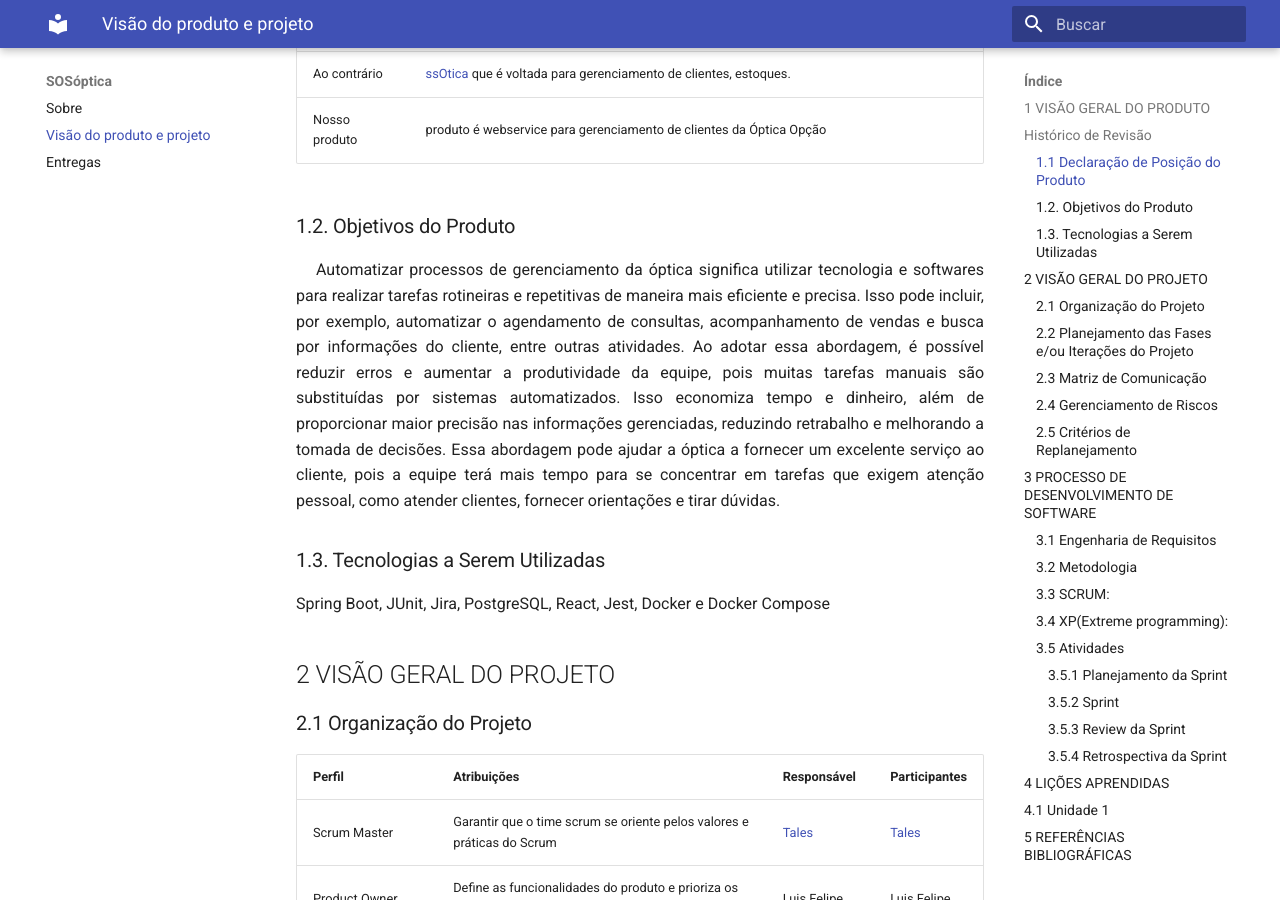
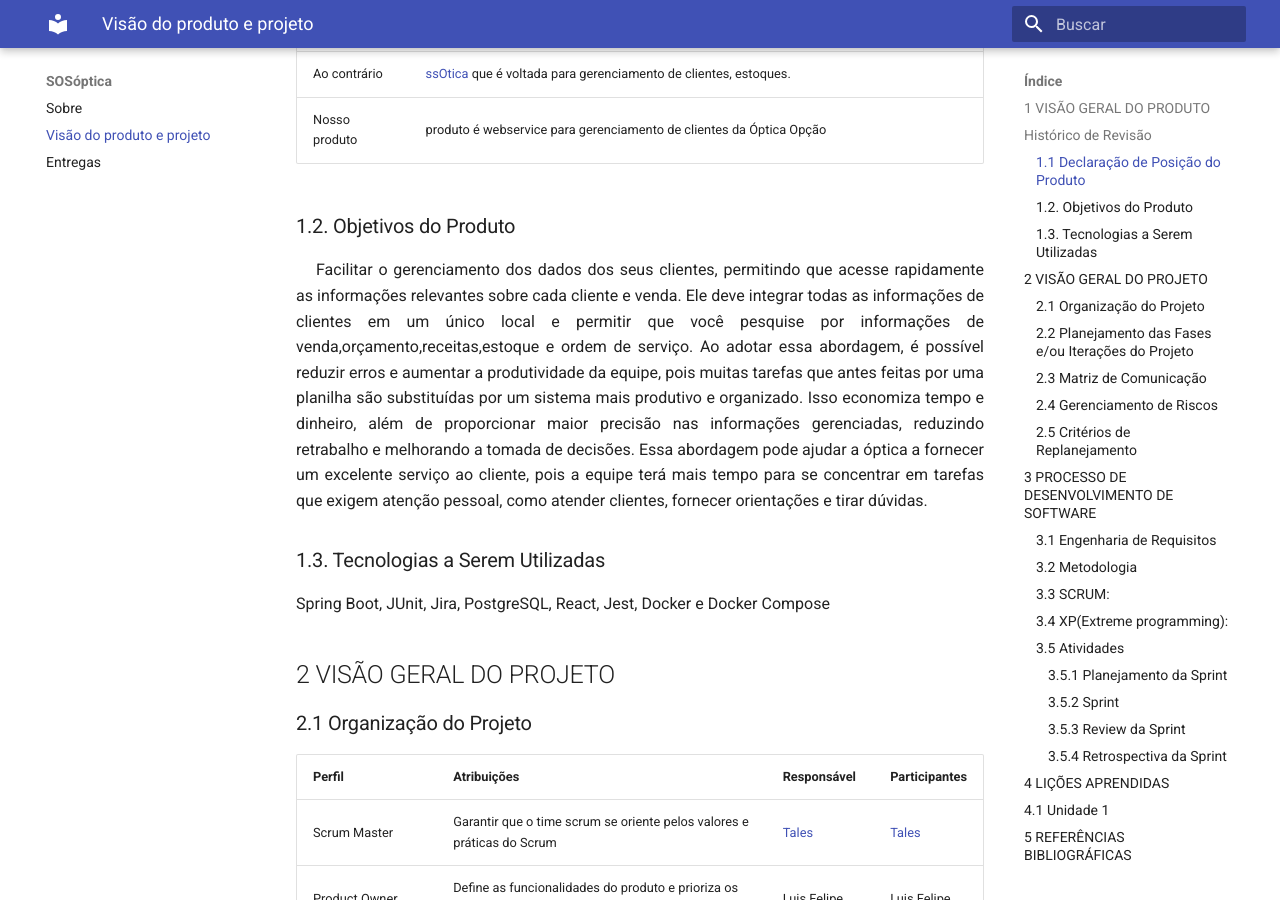
Before and after one commit to mdsreq-fga-unb/2023.1-SOSOptica, an MkDocs documentation site: the page built from docs/visao.md, in a window 1280 px wide and 900 px high, scrolled down 849 px. Built offline with MkDocs 1.6.1 and Material for MkDocs 9.7.7, drawn with Linux system fonts in a browser that asks for light colours; nearby versions of some CDN libraries.

Commit message:
Refatorando Objetivo do produto

```diff
--- a/docs/visao.md
+++ b/docs/visao.md
@@ -26,9 +26,9 @@
 ### 1.2. Objetivos do Produto
 
 <p style="text-indent: 20px; text-align: justify">
-Automatizar processos de gerenciamento da óptica significa utilizar tecnologia e softwares para realizar tarefas rotineiras e repetitivas de maneira mais eficiente e precisa. Isso pode incluir, por exemplo, automatizar o agendamento de consultas, acompanhamento de vendas e busca por informações do cliente, entre outras atividades.
+Facilitar o gerenciamento dos dados dos seus clientes, permitindo que acesse rapidamente as informações relevantes sobre cada cliente e venda. Ele deve integrar todas as informações de clientes em um único local e permitir que você pesquise por informações de venda,orçamento,receitas,estoque e ordem de serviço.
 
-Ao adotar essa abordagem, é possível reduzir erros e aumentar a produtividade da equipe, pois muitas tarefas manuais são substituídas por sistemas automatizados. Isso economiza tempo e dinheiro, além de proporcionar maior precisão nas informações gerenciadas, reduzindo retrabalho e melhorando a tomada de decisões.
+Ao adotar essa abordagem, é possível reduzir erros e aumentar a produtividade da equipe, pois muitas tarefas que antes feitas por uma planilha são substituídas por um sistema mais produtivo e organizado. Isso economiza tempo e dinheiro, além de proporcionar maior precisão nas informações gerenciadas, reduzindo retrabalho e melhorando a tomada de decisões.
 
 Essa abordagem pode ajudar a óptica a fornecer um excelente serviço ao cliente, pois a equipe terá mais tempo para se concentrar em tarefas que exigem atenção pessoal, como atender clientes, fornecer orientações e tirar dúvidas.
 </p>
```
